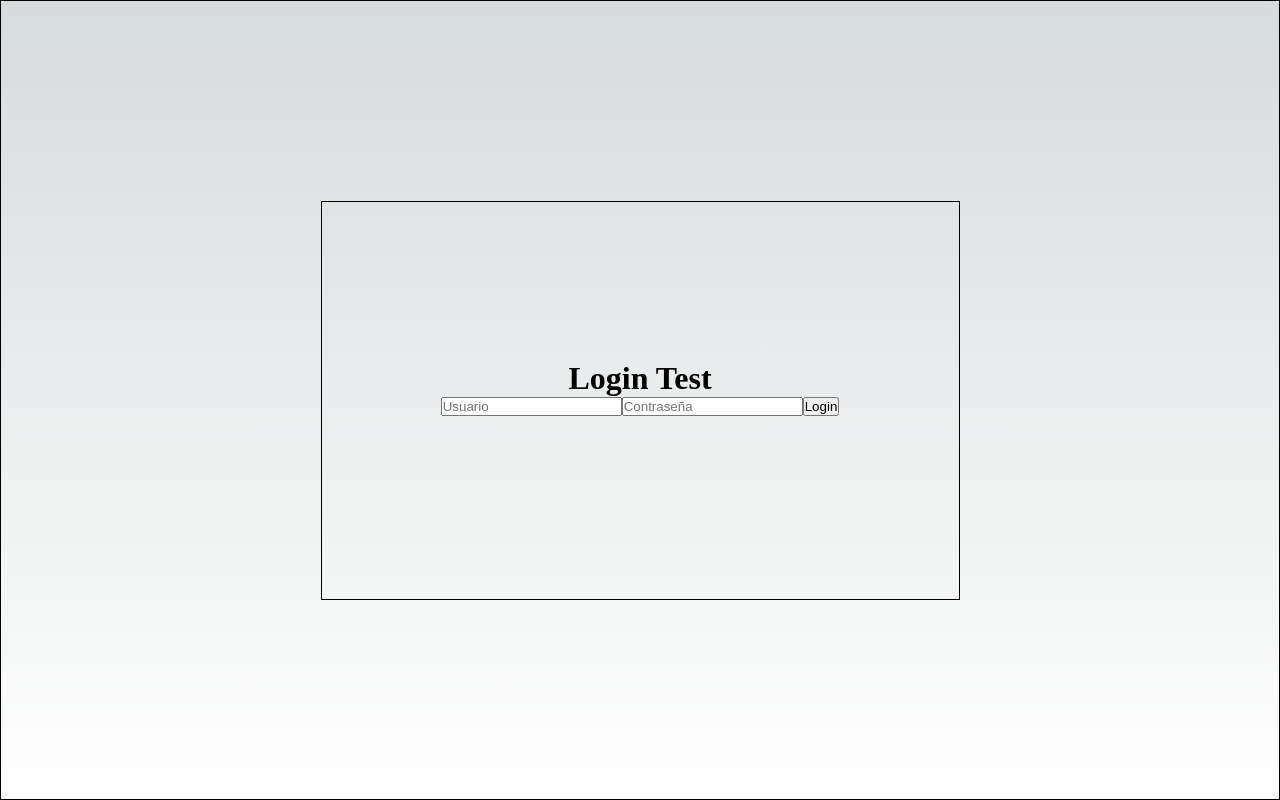
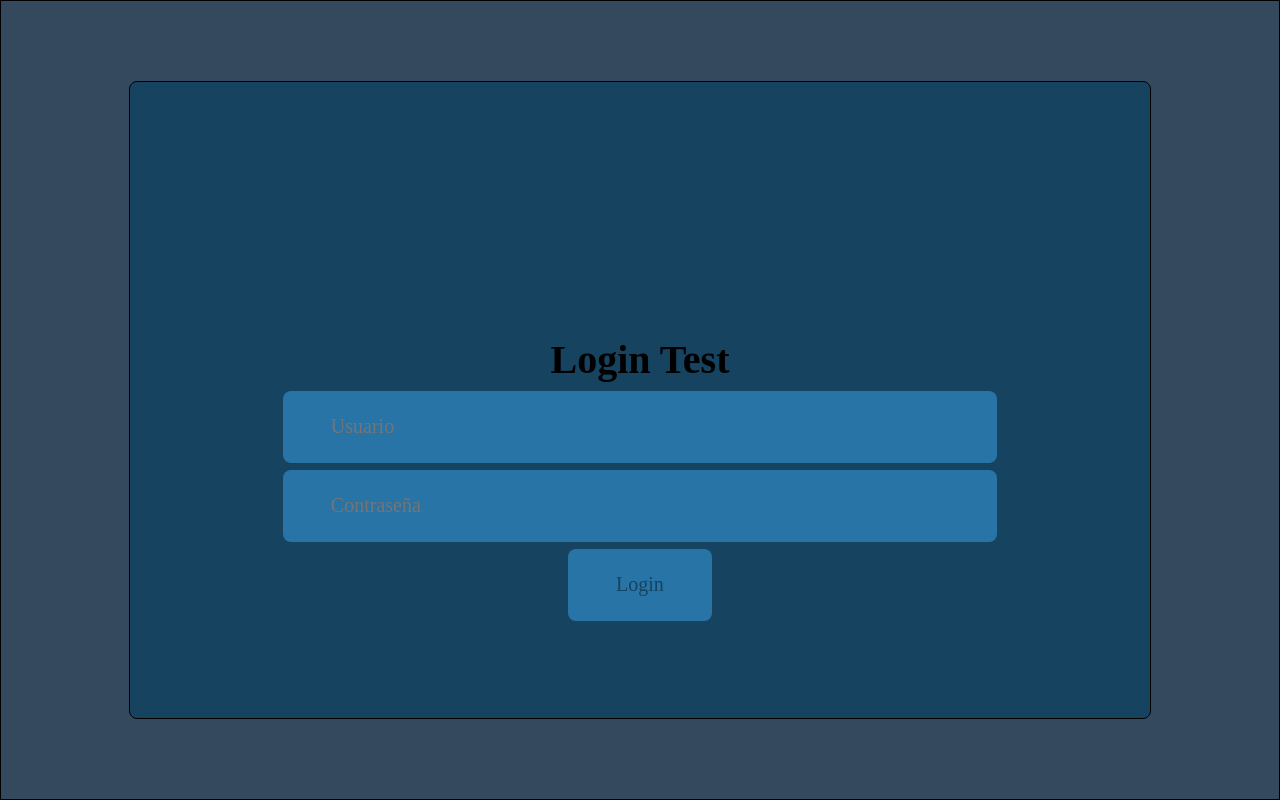
Before and after one commit to m-admax/first-app-react, a Next.js app: page /servicios in a window 1280 px wide. Built offline with nearby package versions, Linux system fonts and the light colour scheme.

Commit message:
Estilo a "Login Test"

```diff
--- a/src/pages/servicios.js
+++ b/src/pages/servicios.js
@@ -36,7 +36,7 @@ const servicio = ()=>{//COMPONENTE
                     <h1>{login}</h1>
                     <input name="user" placeholder="Usuario" onChange={(e)=>setNameUser(e.target.value)}/>
                     <input name="password" placeholder="Contraseña" onChange={(e)=>setUserPassword(e.target.value)}/>
-                    <button type="submit">Login</button>
+                    <button className={styles.button} type="submit">Login</button>
                     </form>
                    </div>
                </div>
@@ -46,3 +46,6 @@ const servicio = ()=>{//COMPONENTE
 }
 
 export default servicio
+
+/*email":"test@consul-sts.com",
+"password":"password"*/
--- a/src/styles/servicios.module.css
+++ b/src/styles/servicios.module.css
@@ -5,20 +5,32 @@
     display: flex;
     justify-content: center;
     align-items: center;
+    font-family: inherit;
+    font-size: 1.25rem;
+    background: #34495e;
 }
 .contenedorcontenido{
-    height: 50%;
-    width: 50%;
+    height: 80%;
+    width: 80%;
     border: solid black 1px;
+    border-radius: 0.5rem;
     display: flex;
     justify-content: center;
     align-items: center;
+    font-family: inherit;
+    font-size: 1.25rem;
+    background:#154360 ;
 }
 
 .contenedorElementos{
     height: 20%;
-    width: 100%;
+    width: 70%;
     text-align: center;
+    font-family: inherit;
+    font-size: 1.25rem;
+    border-radius: 0.5rem;
+    background:transparent;
+
 }
 
 .tableBorder{
@@ -33,3 +45,45 @@
     height: 100vh;
 
 }
+
+.contenedorElementos input{
+    width: 100%;
+    color: #0a5b3e;
+    background:#2874a6;
+    cursor: pointer;
+    position: relative;
+    overflow: hidden;
+    display: inline-flex;
+    align-items: center;
+    justify-content: center;
+    height: 4.5rem;
+    padding: 0 3rem;
+    font-family: inherit;
+    font-size: 1.25rem;
+    border: 0;
+    border-radius: 0.5rem;
+    outline: none;
+    transition-duration: 0.35s;
+    margin-top: 1%;
+
+}
+.button {
+    color:#154360 ;
+    background:#2874a6;
+    cursor: pointer;
+    position: relative;
+    overflow: hidden;
+    display: inline-flex;
+    align-items: center;
+    justify-content: center;
+    height: 4.5rem;
+    padding: 0 3rem;
+    font-family: inherit;
+    font-size: 1.25rem;
+    border: 0;
+    border-radius: 0.5rem;
+    outline: none;
+    transition-duration: 0.35s;
+    margin-top: 1%;
+
+}
```
